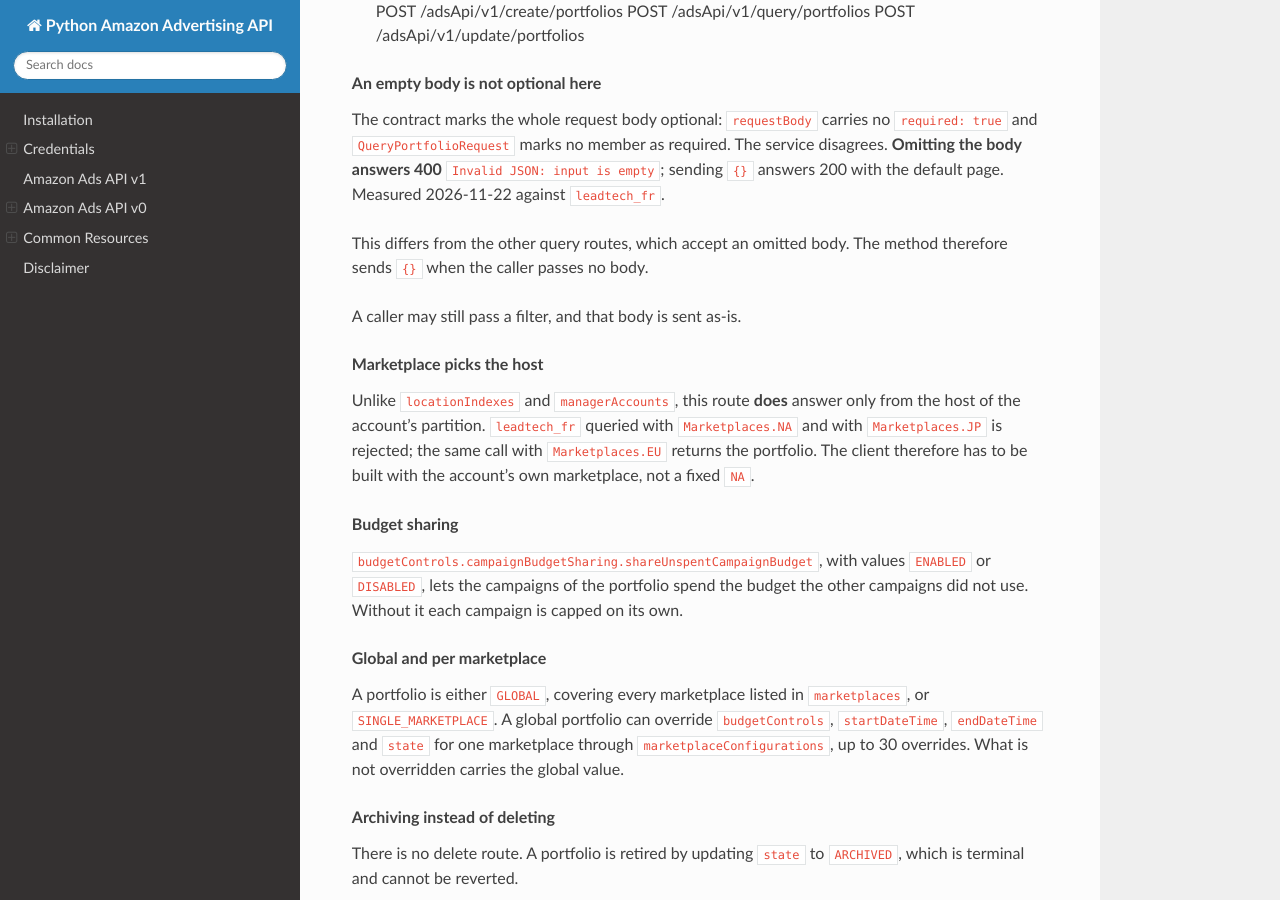
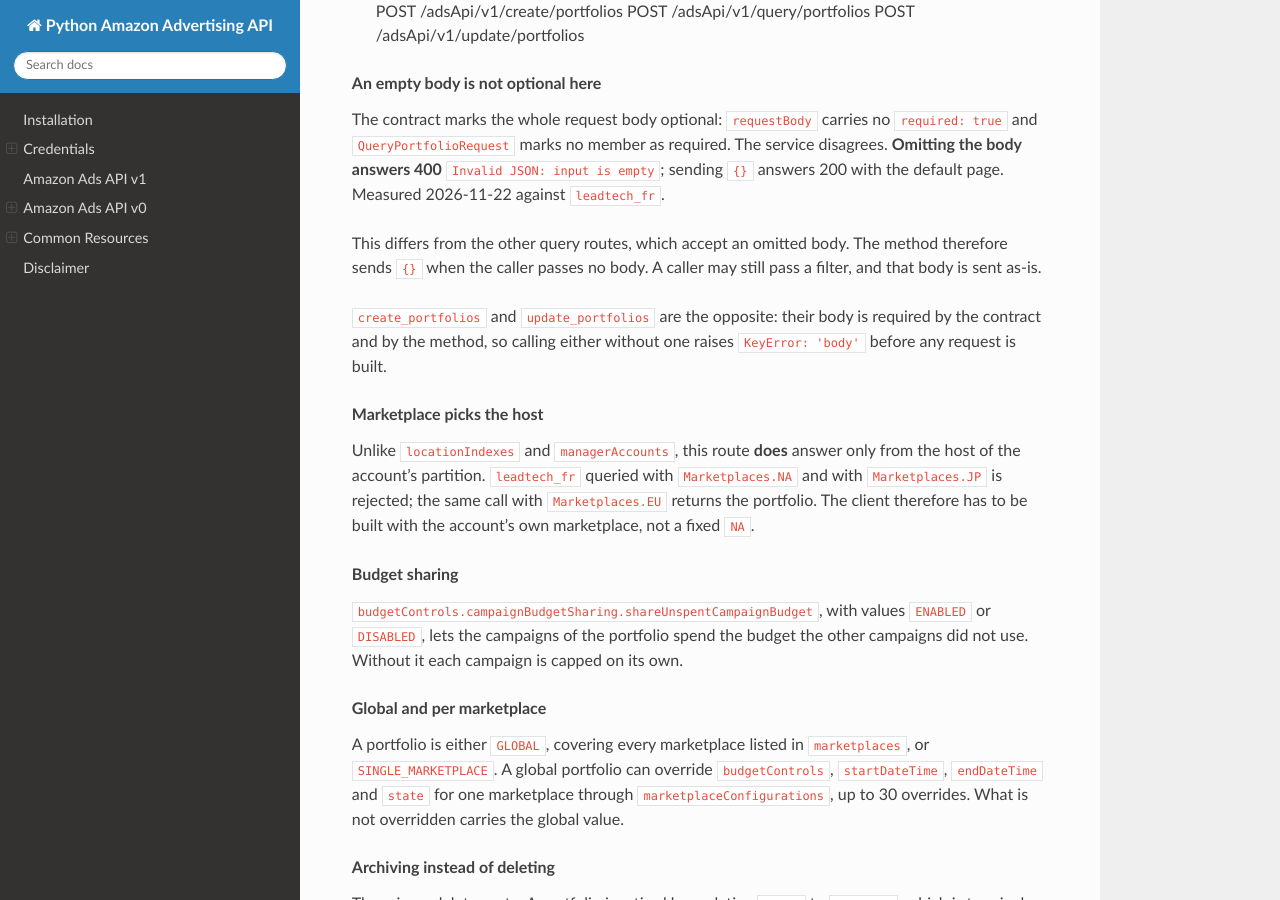
Before and after one commit to denisneuf/python-amazon-ad-api, a Sphinx documentation site: the page built from docs/v1/portfolios.rst, in a window 1280 px wide and 900 px high, scrolled down 449 px. Built offline with Sphinx 7.4.7 and the Read the Docs theme 3.1.0, drawn with Linux system fonts in a browser that asks for light colours.

Commit message:
docs(v1): state that portfolios create and update require a body
The contract marks requestBody required on both routes and the methods now
pop the body without a default, so say so on the page: omitting it raises
KeyError before any request is built. query_portfolios keeps its {} fallback,
which is a service behaviour measured on 2026-11-22, not a contract rule.

```diff
--- a/docs/v1/portfolios.rst
+++ b/docs/v1/portfolios.rst
@@ -26,9 +26,12 @@ empty``; sending ``{}`` answers 200 with the default page. Measured 2026-11-22
 against ``leadtech_fr``.
 
 This differs from the other query routes, which accept an omitted body. The
-method therefore sends ``{}`` when the caller passes no body.
+method therefore sends ``{}`` when the caller passes no body. A caller may
+still pass a filter, and that body is sent as-is.
 
-A caller may still pass a filter, and that body is sent as-is.
+``create_portfolios`` and ``update_portfolios`` are the opposite: their body is
+required by the contract and by the method, so calling either without one
+raises ``KeyError: 'body'`` before any request is built.
 
 .. rubric:: Marketplace picks the host
 
```
